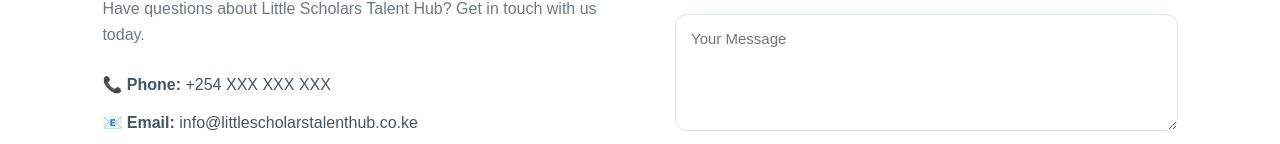
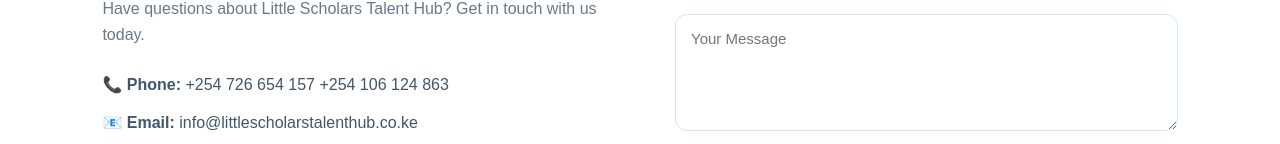
Before and after one commit to angelshaven14-coder/little-scholars-talent-hub, a plain HTML site: page index.html in a window 1280 px wide. Shown: the part 5869-6013 px from the top of the page. Drawn offline with Linux system fonts and the light colour scheme.

Commit message:
Update index.html

```diff
--- a/index.html
+++ b/index.html
@@ -412,7 +412,8 @@
 
             <div class="contact-details">
 
-                <p>📞 <strong>Phone:</strong> +254 XXX XXX XXX</p>
+                <p>📞 <strong>Phone:</strong> +254 726 654 157
+                                               +254 106 124 863</p>
 
                 <p>📧 <strong>Email:</strong> info@littlescholarstalenthub.co.ke</p>
 
```
